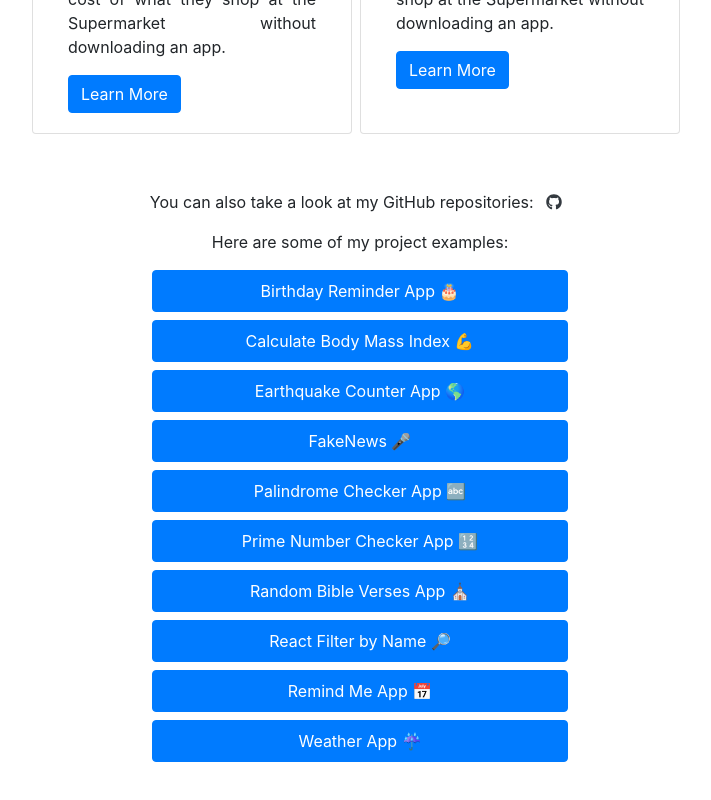
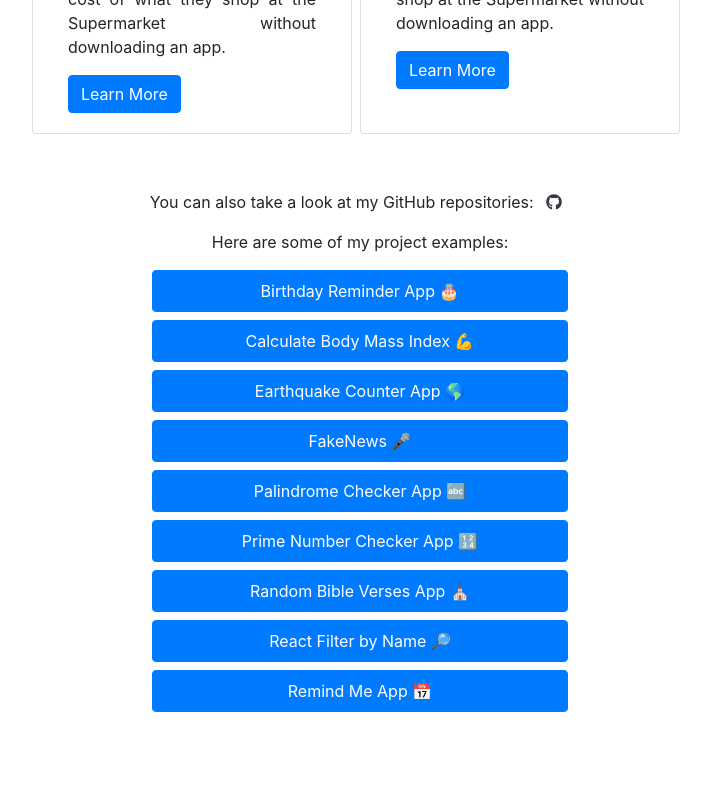
Before and after one commit to hjhm2018/my-portfolio-pwa, a React (Create React App) app: page /projects in a window 1280 px wide. Shown: the part 2130-2930 px from the top of the page, without its empty margins (280-991 px from the left). Built offline with nearby package versions, Linux system fonts and the light colour scheme; a web font is replaced by a local one.

Commit message:
deleted the weather app

```diff
--- a/src/components/Nav.js
+++ b/src/components/Nav.js
@@ -10,7 +10,7 @@ import Education from "./Education";
 import Experience from "./Experience";
 import Projects from "./Projects";
 import Earthquake from "./Earthquake";
-import Weather from "./Weather";
+// import Weather from "./Weather";
 import ReactFilter from "./ReactFilter";
 import Imc from "./Imc";
 import Fakenews from "./Fakenews";
@@ -65,14 +65,14 @@ const nav = () => {
             >
               Earthquake
             </Nav.Link>
-            <Nav.Link
+            {/* <Nav.Link
               className="d-none"
               as={Link}
               to="/projects/weatherapp"
               eventKey={2}
             >
               Weather
-            </Nav.Link>
+            </Nav.Link> */}
             <Nav.Link
               className="d-none"
               as={Link}
@@ -192,9 +192,9 @@ const nav = () => {
         <Route path="/projects/earthquakeapp">
           <Earthquake />
         </Route>
-        <Route path="/projects/weatherapp">
+        {/* <Route path="/projects/weatherapp">
           <Weather />
-        </Route>
+        </Route> */}
         <Route path="/projects/reactfilter">
           <ReactFilter />
         </Route>
--- a/src/components/Projects.js
+++ b/src/components/Projects.js
@@ -150,11 +150,11 @@ const Projects = () => {
       name: "Earthquake Counter App",
       icon: "&#x1F30E",
     },
-    {
-      url: "weatherapp",
-      name: "Weather App",
-      icon: "&#x2614;",
-    },
+    // {
+    //   url: "weatherapp",
+    //   name: "Weather App",
+    //   icon: "&#x2614;",
+    // },
     {
       url: "reactfilter",
       name: "React Filter by Name",
```
